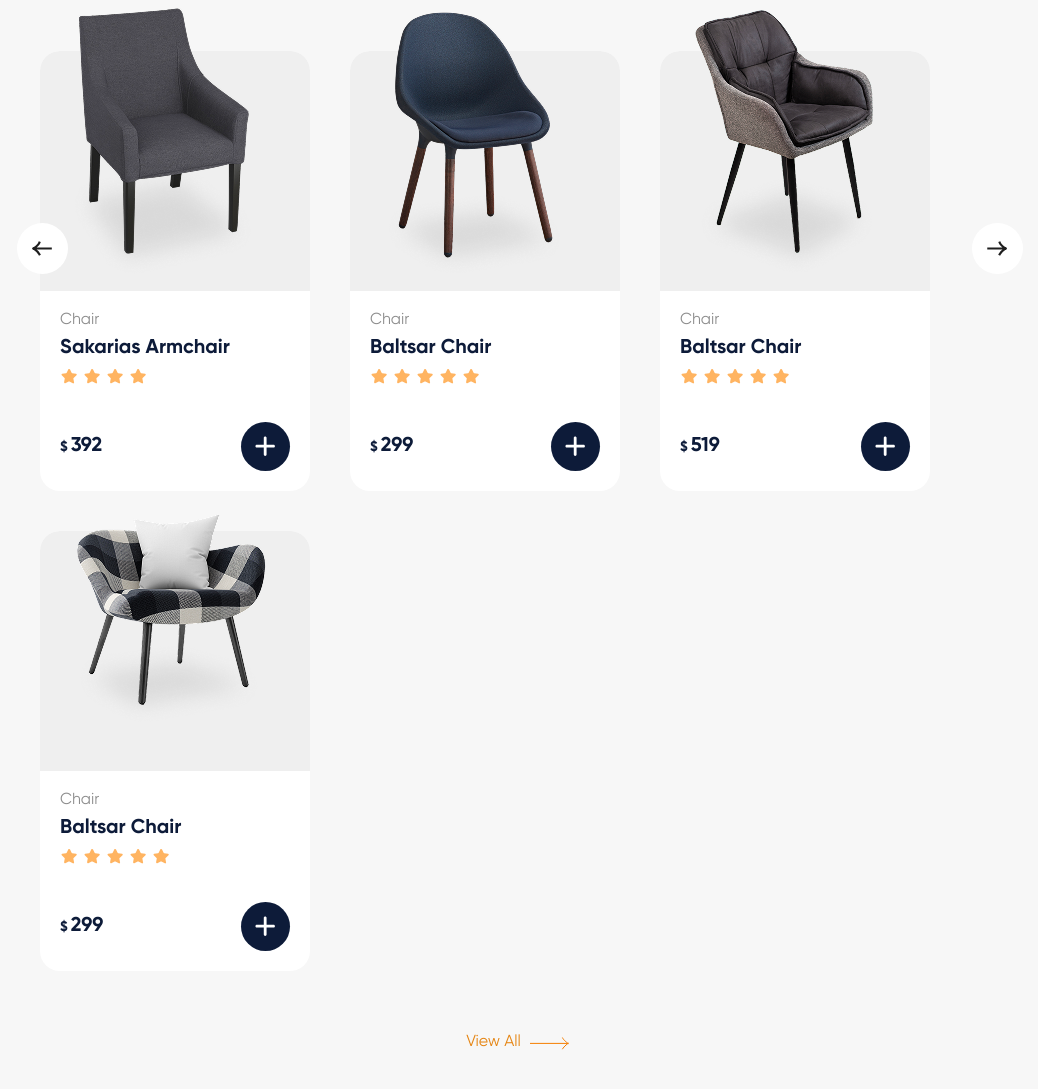
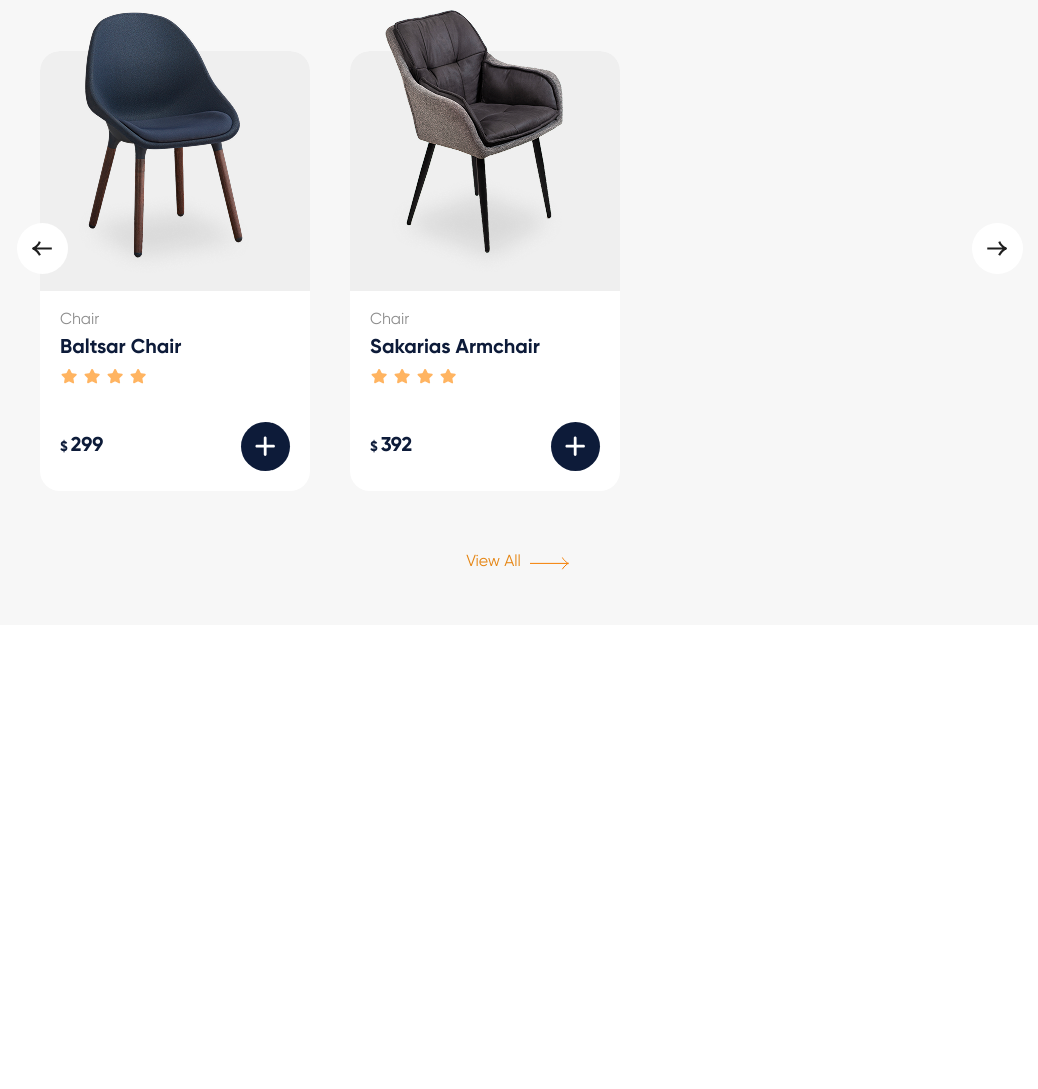
Before and after one commit to isHardCoded/panto-html, a plain HTML site: page index.html in a window 1280 px wide. Shown: the part 1816-2905 px from the top of the page, without its empty margins (120-1158 px from the left). After the commit the page ends 2761 px from the top, so only its background shows below. Drawn offline with nearby package versions, Linux system fonts and the light colour scheme; files whose address does not match are found by name.

Commit message:
Реализовали динамический вывод товаров на страницу

```diff
--- a/index.html
+++ b/index.html
@@ -118,93 +118,7 @@
 						<button class="prev">
 							<img src="./public/icons/left-arrow.svg" alt="" />
 						</button>
-						<div class="card">
-							<div class="card-image">
-								<img src="./public/images/chair-4.png" alt="" />
-							</div>
-							<div class="card-content">
-								<h4>Chair</h4>
-								<h3>Sakarias Armchair</h3>
-								<div class="card-rating">
-									<img src="./public/icons/star.svg" alt="" />
-									<img src="./public/icons/star.svg" alt="" />
-									<img src="./public/icons/star.svg" alt="" />
-									<img src="./public/icons/star.svg" alt="" />
-								</div>
-								<div class="card-price">
-									<p><span>$</span>392</p>
-									<button>
-										<img src="./public/icons/plus.svg" alt="" />
-									</button>
-								</div>
-							</div>
-						</div>
-						<div class="card">
-							<div class="card-image">
-								<img src="./public/images/chair-1.png" alt="" />
-							</div>
-							<div class="card-content">
-								<h4>Chair</h4>
-								<h3>Baltsar Chair</h3>
-								<div class="card-rating">
-									<img src="./public/icons/star.svg" alt="" />
-									<img src="./public/icons/star.svg" alt="" />
-									<img src="./public/icons/star.svg" alt="" />
-									<img src="./public/icons/star.svg" alt="" />
-									<img src="./public/icons/star.svg" alt="" />
-								</div>
-								<div class="card-price">
-									<p><span>$</span>299</p>
-									<button>
-										<img src="./public/icons/plus.svg" alt="" />
-									</button>
-								</div>
-							</div>
-						</div>
-						<div class="card">
-							<div class="card-image">
-								<img src="./public/images/chair-2.png" alt="" />
-							</div>
-							<div class="card-content">
-								<h4>Chair</h4>
-								<h3>Baltsar Chair</h3>
-								<div class="card-rating">
-									<img src="./public/icons/star.svg" alt="" />
-									<img src="./public/icons/star.svg" alt="" />
-									<img src="./public/icons/star.svg" alt="" />
-									<img src="./public/icons/star.svg" alt="" />
-									<img src="./public/icons/star.svg" alt="" />
-								</div>
-								<div class="card-price">
-									<p><span>$</span>519</p>
-									<button>
-										<img src="./public/icons/plus.svg" alt="" />
-									</button>
-								</div>
-							</div>
-						</div>
-						<div class="card">
-							<div class="card-image">
-								<img src="./public/images/chair-3.png" alt="" />
-							</div>
-							<div class="card-content">
-								<h4>Chair</h4>
-								<h3>Baltsar Chair</h3>
-								<div class="card-rating">
-									<img src="./public/icons/star.svg" alt="" />
-									<img src="./public/icons/star.svg" alt="" />
-									<img src="./public/icons/star.svg" alt="" />
-									<img src="./public/icons/star.svg" alt="" />
-									<img src="./public/icons/star.svg" alt="" />
-								</div>
-								<div class="card-price">
-									<p><span>$</span>299</p>
-									<button>
-										<img src="./public/icons/plus.svg" alt="" />
-									</button>
-								</div>
-							</div>
-						</div>
+
 						<button class="next">
 							<img src="./public/icons/right-arrow.svg" alt="" />
 						</button>
--- a/src/assets/js/index.js
+++ b/src/assets/js/index.js
@@ -1 +1,50 @@
-console.log('Work')
+let products = [
+	{
+		id: 1,
+		category: 'Chair',
+		name: 'Baltsar Chair',
+		imageUrl: './public/images/chair-1.png',
+		price: 299,
+	},
+	{
+		id: 2,
+		category: 'Chair',
+		name: 'Sakarias Armchair',
+		imageUrl: './public/images/chair-2.png',
+		price: 392,
+	},
+]
+
+function addToCart(name) {
+	console.log(`Товар ${name} добавлен в корзину`)
+}
+
+products.forEach(product => {
+	let card = document.createElement('div')
+	card.classList.add('card')
+
+	card.innerHTML = `
+    <div class="card-image">
+		<img src="${product.imageUrl}" alt="" />
+	</div>
+
+	<div class="card-content">
+		<h4>${product.category}</h4>
+		<h3>${product.name}</h3>
+		<div class="card-rating">
+			<img src="./public/icons/star.svg" alt="" />
+			<img src="./public/icons/star.svg" alt="" />
+			<img src="./public/icons/star.svg" alt="" />
+			<img src="./public/icons/star.svg" alt="" />
+		</div>
+		<div class="card-price">
+			<p><span>$</span>${product.price}</p>
+			<button onclick="addToCart('${product.name}')" class="addToCartBtn">
+				<img src="./public/icons/plus.svg" alt="" />
+			</button>
+		</div>
+	</div>
+    `
+
+	document.querySelector('.products-container').appendChild(card)
+})
```
